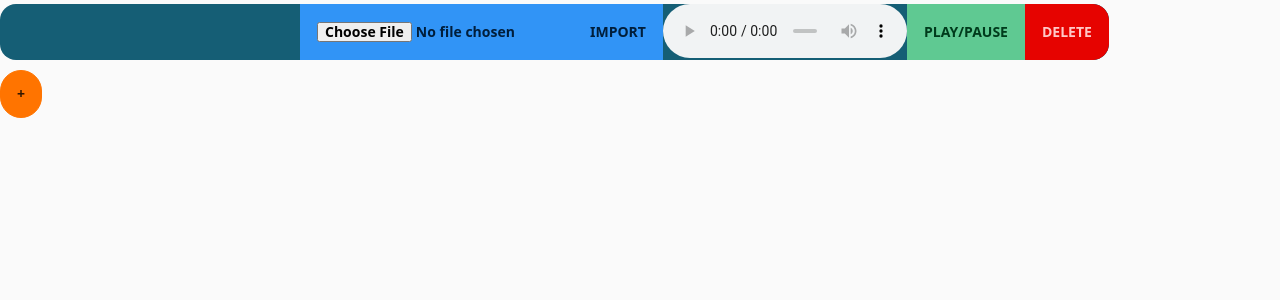
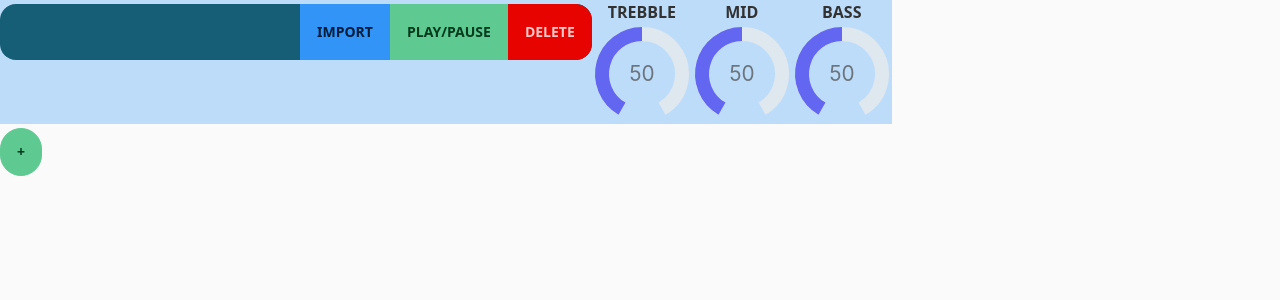
Before and after one commit to Incosomi/AVT_Incosomi, a Next.js app in the folder avt_incosomi/: page /recorder in a window 1280 px wide. Shown: the top 300 px of the page. Built offline with nearby package versions, Linux system fonts and the light colour scheme.

Commit message:
AVT-7: included track.js in playerBar.js

```diff
--- a/avt_incosomi/pages/recorder/playerArea.js
+++ b/avt_incosomi/components/playerArea.js
@@ -1,4 +1,4 @@
-import PlayerBar from "@/pages/recorder/playerBar";
+import PlayerBar from "@/components/playerBar";
 import {useState} from "react";
 
 export default function PlayerArea(){
@@ -22,7 +22,7 @@ export default function PlayerArea(){
             {barIds.map(barId => (
                 <PlayerBar key={barId} deleteHandler={() => handleDeletePlayerBar(barId)}/>
             ))}
-            <button className="btn my-1 btn-secondary rounded-full" onClick={handleAddPlayerBar}>+</button>
+            <button className="btn my-1 btn-success rounded-full" onClick={handleAddPlayerBar}>+</button>
         </div>
     );
 }
--- a/avt_incosomi/pages/recorder/playerBar.js
+++ b/avt_incosomi/components/playerBar.js
@@ -1,4 +1,5 @@
 import {useEffect, useRef, useState} from "react";
+import TrackComponent from "@/components/track";
 
 let animationController;
 export default function PlayerBar(props){
@@ -65,17 +66,21 @@ export default function PlayerBar(props){
     };
 
     return(
+        <div className="flex bg-info/30 w-max">
             <div className="btn-group bg-cyan-800 rounded-2xl h-14 my-1">
                 <canvas className="rounded-l-2xl" ref={canvasRef} width={300}/>
                 <label className="btn btn-info h-auto">
                     <input type={"file"}
+                           style={{display:'none'}}
                            onChange={(e) => handleSourceFileChange(e.target.files)}
                     />
                     Import
                 </label>
-            <audio controls ref={audioRef} onPlay={handleAudioPlay} src={fileSource}/>
+                <audio controls style={{display:'none'}} ref={audioRef} onPlay={handleAudioPlay} src={fileSource}/>
                 <button className="btn btn-success h-auto" onClick={handlePlayPause}>Play/Pause</button>
                 <button className="btn btn-error rounded-r-full h-auto" onClick={handleDelete}>Delete</button>
             </div>
+            <TrackComponent/>
+        </div>
     );
 }
--- a/avt_incosomi/components/track.js
+++ b/avt_incosomi/components/track.js
@@ -2,7 +2,7 @@ import KnobComponent from "@/components/knob";
 
 export default function TrackComponent(){
     return (
-        <div className="grid grid-cols-3">
+        <div className="flex">
             <KnobComponent text="TREBBLE"></KnobComponent>
             <KnobComponent text="MID"></KnobComponent>
             <KnobComponent text="BASS"></KnobComponent>
--- a/avt_incosomi/pages/recorder/index.js
+++ b/avt_incosomi/pages/recorder/index.js
@@ -1,4 +1,4 @@
-import PlayerArea from "@/pages/recorder/playerArea";
+import PlayerArea from "@/components/playerArea";
 
 export default function App(){
     return(
```
Lines whose indentation alone changed are shown as unchanged.
